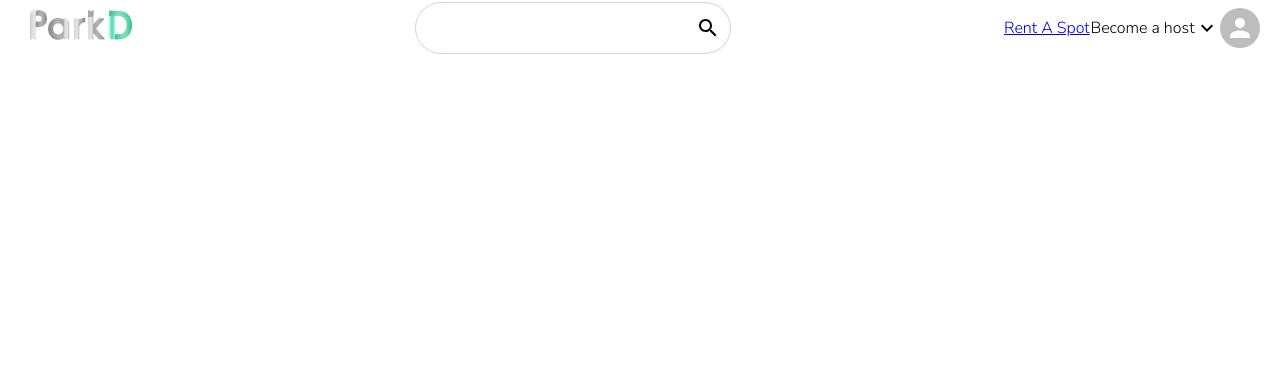
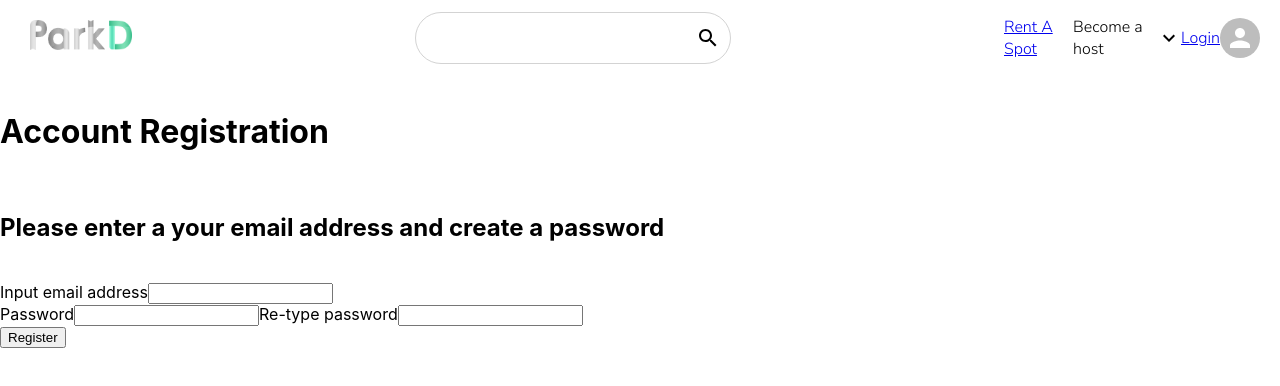
Before and after one commit to GarreBrenn/ParkDFrontend, a React (Create React App) app: page /register in a window 1280 px wide. Shown: the top 386 px of the page. Built offline with nearby package versions, Linux system fonts and the light colour scheme.

Commit message:
Add files via upload

```diff
--- a/src/js/App.js
+++ b/src/js/App.js
@@ -1,11 +1,24 @@
+// npm start
 import "../css/App.css";
 import Home from "./Home.js";
 import Header from "./Header.js";
 import Browse from "./Browse.js";
 import Buy from "./Buy.js";
+
+import login from "./login.js"
+import register from "./register.js"
+
+
 import {useEffect} from 'react'
 import { createTheme, ThemeProvider } from "@mui/material/styles";
 import {BrowserRouter as Router, Switch, Route} from "react-router-dom";
+
+const dotenv = require('dotenv');
+const cookieParser = require('cookie-parser');
+dotenv.config({path: '../env'});
+const mysql = require("mysql");
+
+
 
 function App() {
   const theme = createTheme({
@@ -32,6 +45,9 @@ function App() {
             <Route exact path="/" component={Home} />
             <Route exact path="/browse" component={Browse} />
             <Route exact path="/buy" component={Buy} />
+            <Route exact path="/login" component={login} />
+            <Route exact path="/register" component={register}/>
+
           </Switch>
         </div>
       </ThemeProvider>
--- a/src/js/Header.js
+++ b/src/js/Header.js
@@ -22,6 +22,7 @@ function Header() {
         <a href="/browse">Rent A Spot</a>
         <p>Become a host</p>
         <ExpandMoreIcon />
+        <a href="/login">Login</a>
         <Avatar />
       </div>
     </div>
--- /dev/null
+++ b/src/js/login.js
@@ -0,0 +1,27 @@
+import React from "react";
+import "../css/index.css"
+export default class login extends React.Component{
+    render(){
+        return (
+            <div>
+                <body>
+                    <h1>Please login with your credentials</h1>
+                    <form action="http://localhost:3000/testAPI/login" method="POST">
+                        <label for="Email">Input email address  </label>
+                            <input type="email" id = "Email" name = "Email"/>
+                            <br></br>
+                        <label for="Password">Password  </label>
+                            <input type="password" id = "Password" name = "Password"/>
+                            <br></br>
+                     <button type="submit">Login</button>
+                     </form>
+                     <h3>Or register! It's free</h3>
+                     <a href ="/register">Register here</a>
+                     if (message){
+                        <h4>placeholder if stmt RESP</h4>
+                     }
+                </body>
+            </div>
+        );
+    }
+}
--- /dev/null
+++ b/src/js/register.js
@@ -0,0 +1,27 @@
+import React from "react";
+import "../css/index.css"
+export default class login extends React.Component{
+    render(){
+        return (
+            <div>
+                <body>
+                <h1>Account Registration</h1>
+                <br></br>
+                <h2>Please enter a your email address and create a password</h2>
+                <br></br>
+                     <form action="http://localhost:3000/testAPI/register" method="POST">
+                        <label for="Email">Input email address</label>
+                            <input type="email" id = "Email" name = "Email"/>
+                            <br></br>
+                        <label for="Password">Password</label>
+                            <input type="password" id = "Password" name = "Password"/>
+                        <label for="confirmPass">Re-type password</label>
+                            <input type="password" id = "passwordConfirm" name = "passwordConfirm"/>
+                            <br></br>
+                        <button type="submit">Register</button>
+                    </form>
+                </body>
+            </div>
+        );
+    }
+}
```
